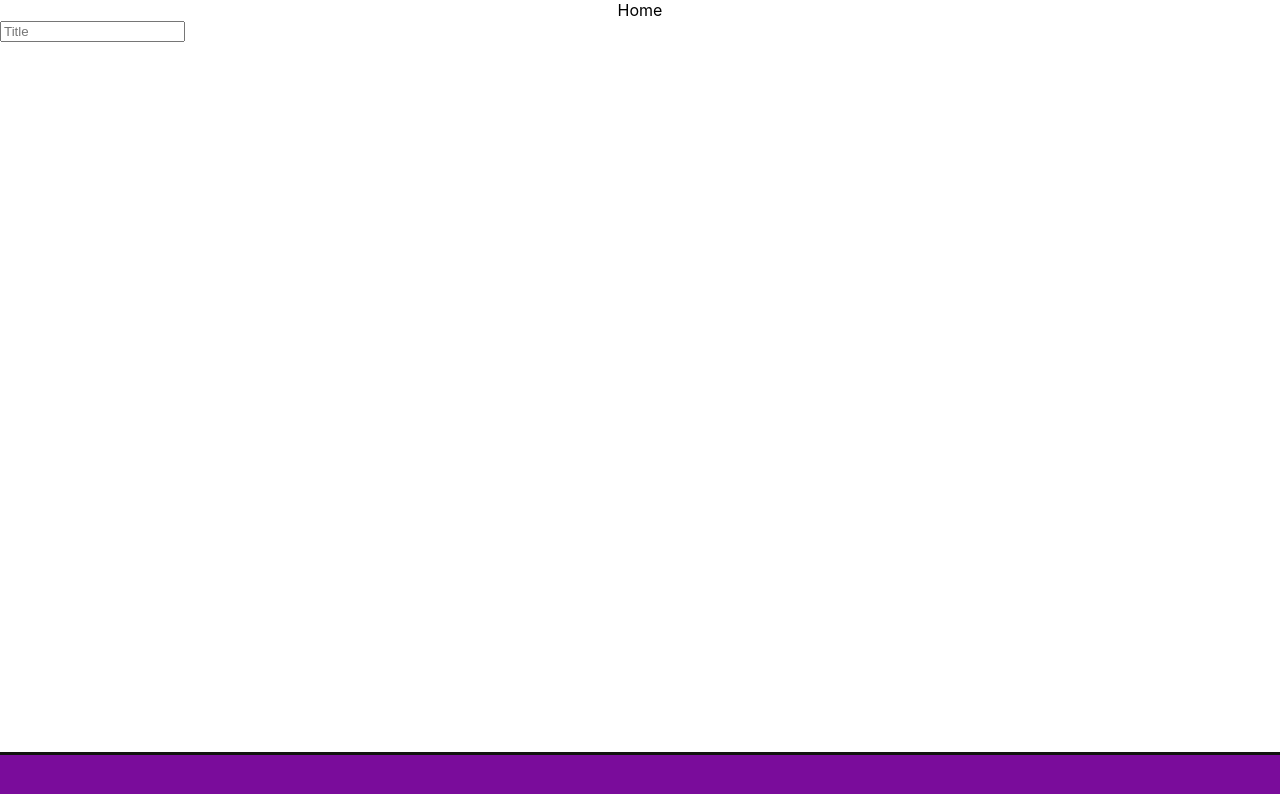
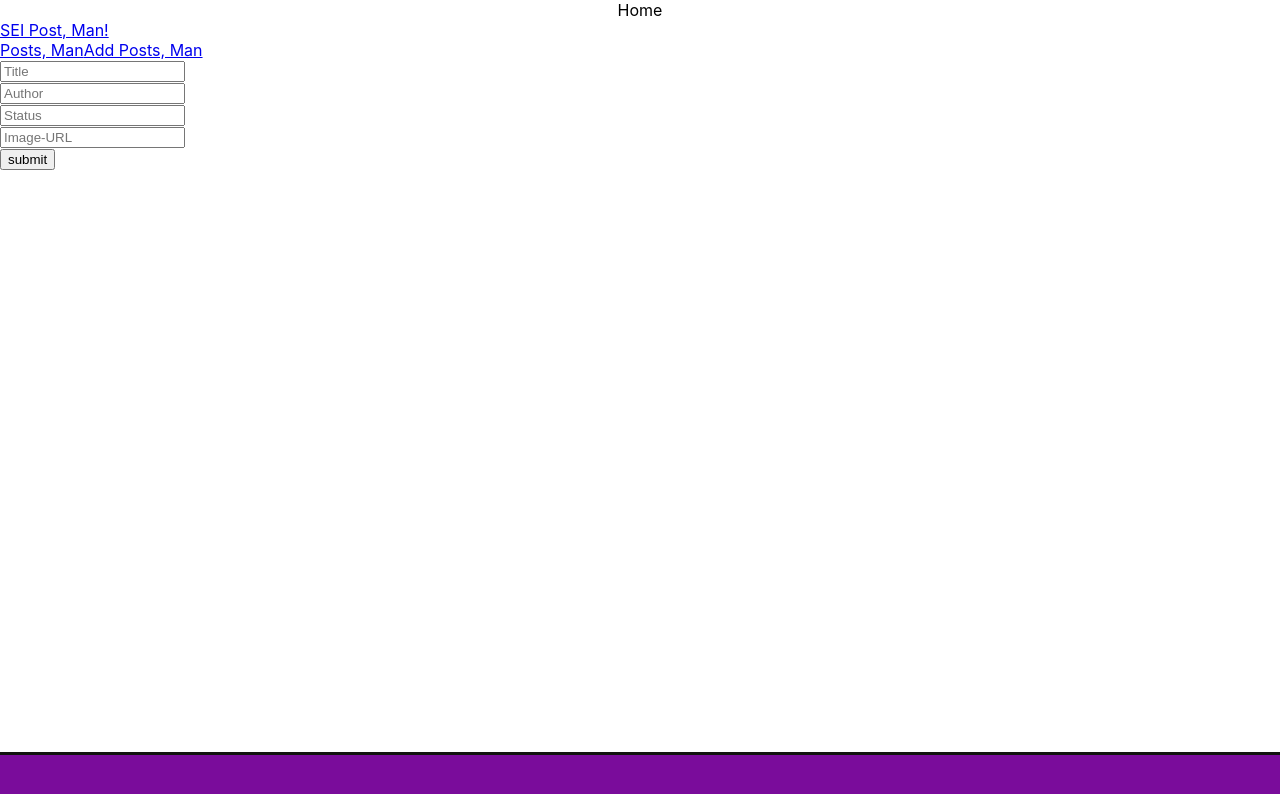
Before and after one commit to JosephMcElroy83/git-group-lab, a React (Create React App) app in the folder client/: page /add-post in a window 1280 px wide. Shown: the top 794 px of the page. Built offline with nearby package versions, Linux system fonts and the light colour scheme; grey boxes are pictures that could not be loaded.

Commit message:
can create things

```diff
--- a/client/src/components/Form/Form.jsx
+++ b/client/src/components/Form/Form.jsx
@@ -1,20 +1,87 @@
 import React from 'react'
+import { createPost } from '../../services/posts'
+import { useState } from 'react'
+import { useHistory } from 'react-router-dom'
 
+const Form = (props) => {
+  const  history = useHistory()
+  const [post, setPost] = useState({
+    title: '',
+    author: '',
+    status: '',
+    img: '',
+  })
 
-const Form= ()=>{
-  function handleChange(e) {
-    e.preventDefault();
+  const [isCreated, setCreated] = useState(false)
+
+  const handleChange = (event) => {
+    const { name, value } = event.target
+    setPost({
+      ...post,
+      [name]: value,
+    })
   }
 
+  const handleSubmit = async (event) => {
+    event.preventDefault()
+    const created = await createPost(post)
+    setCreated({ created })
+  }
+
+  if (isCreated) {
+    history.push('/posts')
+
+  }
   return (
     <div className="form-div">
-      <form className="form">
-        <label for="title-input"/>
-        <input type="text"
-          id="title-input"
+      <form className="form" onSubmit={handleSubmit}>
+      <label for="title-input"/>
+      <input type="text"
+        id="title-input"
           placeholder="Title"
-          onChange={handleChange}
+          value={post.title}
+          name='title'
+          required
+          autofocus
+        onChange={handleChange}
         />
+        <br/>
+      <label for="author-input"/>
+      <input type="text"
+        id="author-input"
+          placeholder="Author"
+          value={post.author}
+          name='author'
+          required
+          autofocus
+        onChange={handleChange}
+        />
+        <br/>
+      <label for="status-input"/>
+      <input type="text"
+        id="status-input"
+          placeholder="Status"
+          value={post.status}
+          name='status'
+          required
+          autofocus
+        onChange={handleChange}
+        />
+        <br/>
+      <label for="img-input"/>
+      <input type="text"
+        id="img-input"
+          placeholder="Image-URL"
+          value={post.img}
+          name='img'
+          required
+          autofocus
+        onChange={handleChange}
+        />
+        <br/>
+        <button type='submit' className='submit-button'>
+        submit
+        </button>
 
       </form>
     </div>
--- a/client/src/components/Post/Post.jsx
+++ b/client/src/components/Post/Post.jsx
@@ -5,9 +5,9 @@ const Post = (props) => {
   return (
     <>
     <Link className="post" to={`/posts/${props._id}`}>
-      {/* <img className="post-image" src={props.img} alt={props.name} /> */}
-      <div className="post-name">{props.name}</div>
-    </Link>
+      <img className="post-image" src='https://ca.slack-edge.com/T0351JZQ0-UL0DJMEQN-cab010c5c99c-72' alt={props.title} />
+      <div className="post-name">{props.title}</div>
+      </Link>
     </>
   )
 }
--- a/client/src/components/PostCards/PostCards.jsx
+++ b/client/src/components/PostCards/PostCards.jsx
@@ -21,7 +21,7 @@ const PostCards = () => {
         <PostCard
           _id={post._id}
           tite={post.title}
-          img={post.img}
+          img='https://ca.slack-edge.com/T0351JZQ0-UL0DJMEQN-cab010c5c99c-72'
           status={post.status}
           author={post.author}
           key={index}
--- a/client/src/components/PostDetail/PostDetail.jsx
+++ b/client/src/components/PostDetail/PostDetail.jsx
@@ -25,7 +25,7 @@ const PostDetail = () => {
 
     return (
             <div className="post-detail">
-                {/* <img className="post-detail-image" src={post.img} alt={post.title} /> */}
+                <img className="post-detail-image" src='https://ca.slack-edge.com/T0351JZQ0-UL0DJMEQN-cab010c5c99c-72' alt={post.title} />
                 <div className="detail">
                     <div className="name">{post.title}</div>
 
--- a/client/src/screens/CreatePost/CreatePost.jsx
+++ b/client/src/screens/CreatePost/CreatePost.jsx
@@ -1,10 +1,13 @@
 import React from 'react'
 import Form from '../../components/Form/Form'
-
+import Layout from '../../components/Layout/Layout'
 export default function CreatePost() {
   return (
+      <Layout >
+
     <div>
       <Form />
     </div>
+      </Layout>
   )
 }
```
